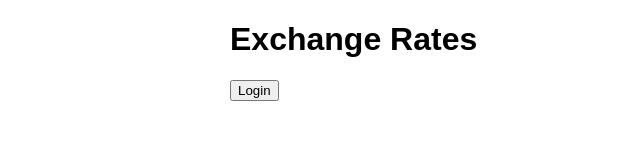
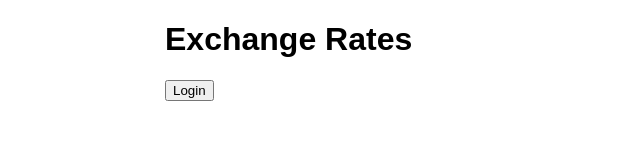
Before and after one commit to techeverri/exchange-rates-react, a React app: page / in a window 1280 px wide. Shown: the whole page, without its empty margins (235-875 px from the left). Built offline with nearby package versions, Linux system fonts and the light colour scheme.

Commit message:
Make default layout wider

```diff
--- a/src/components/App.css
+++ b/src/components/App.css
@@ -1,5 +1,5 @@
 .App {
-  max-width: 350px;
+  max-width: 480px;
   margin: 0 auto;
   font-family: sans-serif;
 }
```
